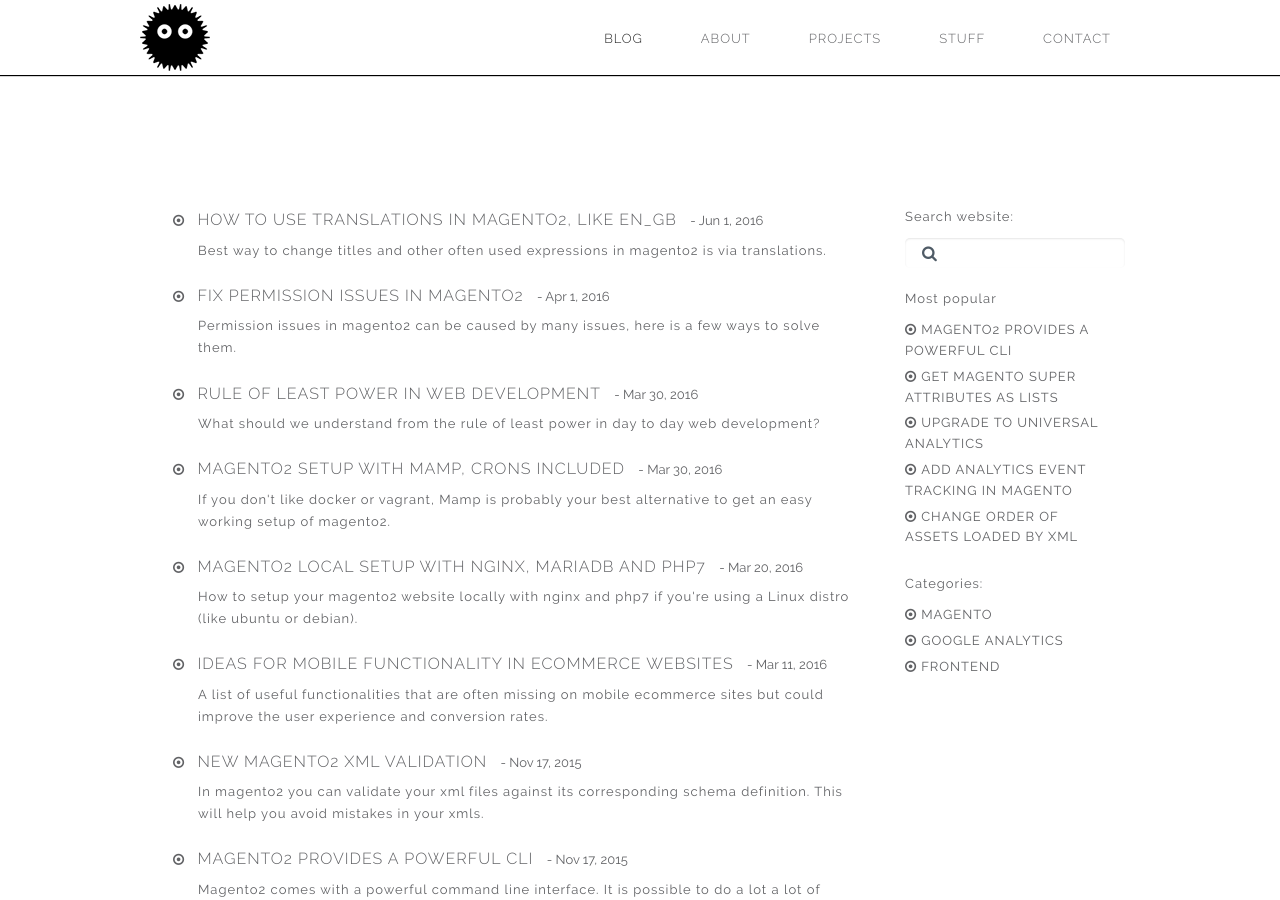
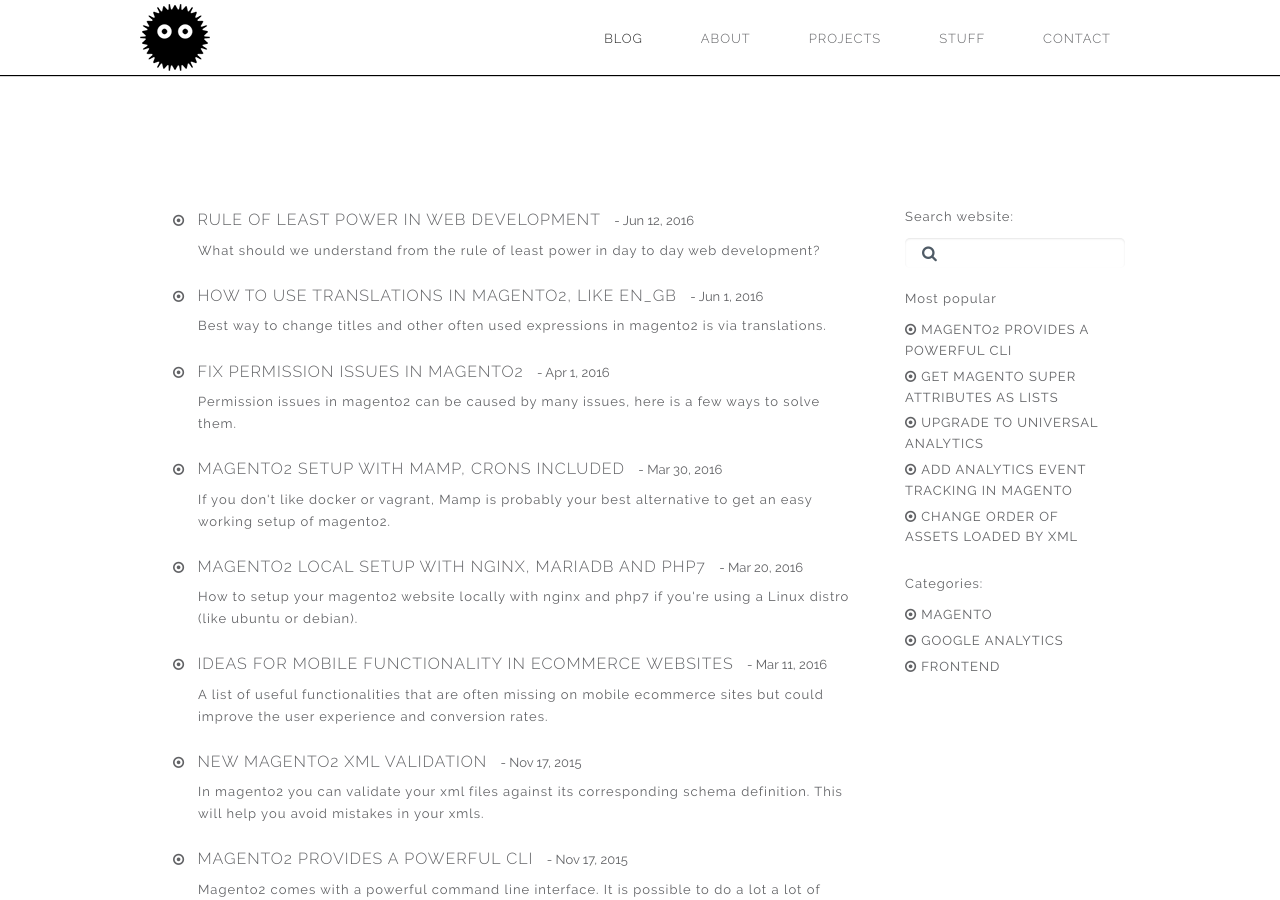
Before and after one commit to ClaudiuCreanga/ClaudiuCreanga.github.io, a Jekyll site: the page built from index.html, in a window 1280 px wide and 900 px high. Built offline with Jekyll 4.4.1, drawn with Linux system fonts in a browser that asks for light colours; nearby versions of some CDN libraries.

Commit message:
new post

```diff
--- a/_posts/2016-06-12-rule-least-power-in-web.markdown
+++ b/_posts/2016-06-12-rule-least-power-in-web.markdown
@@ -1,7 +1,7 @@
 ---
 layout: post
 title:  "Rule of Least Power in web development"
-date:   2016-03-30 23:26:17
+date:   2016-06-12 23:26:17
 categories: frontend
 description: "What should we understand from the rule of least power in day to day web development?"
 ---
```
